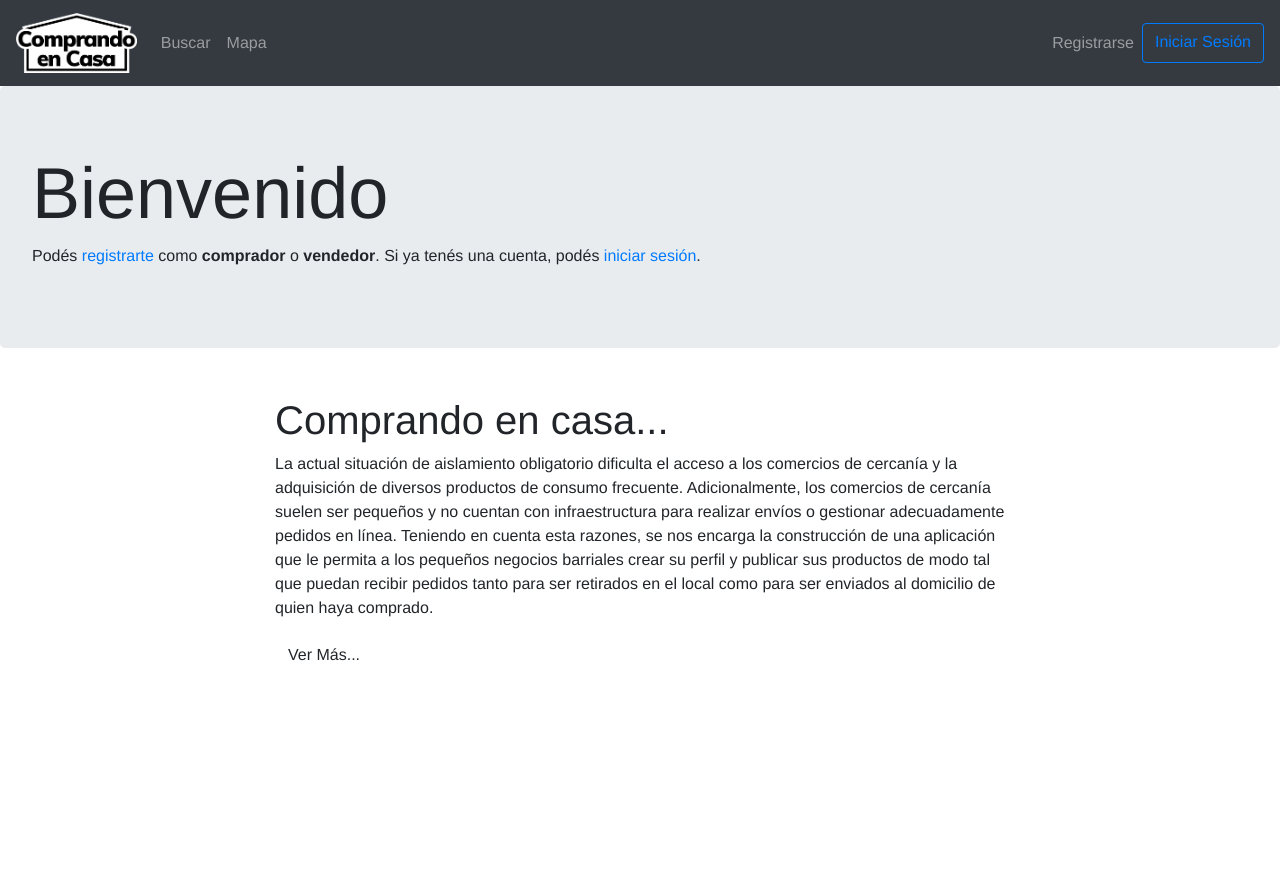
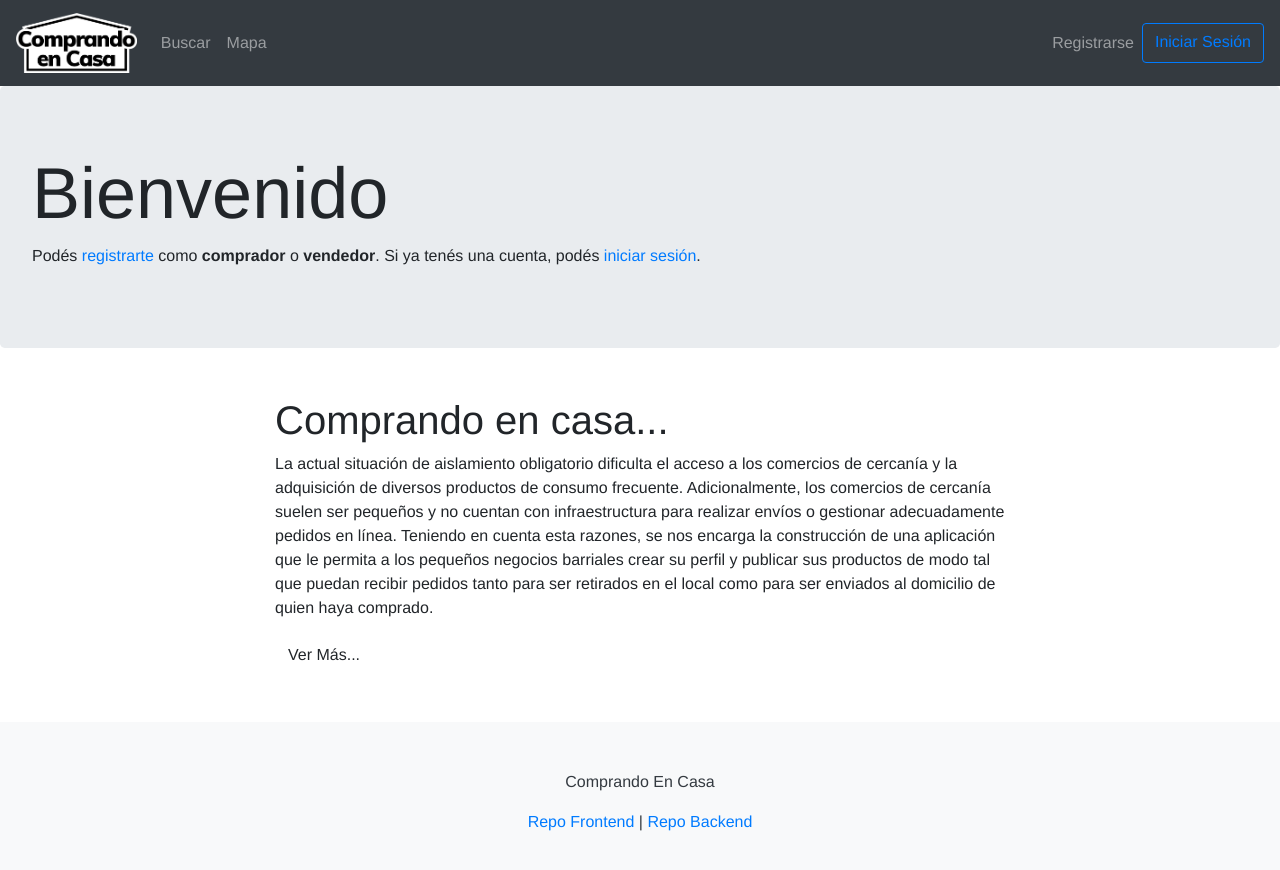
Before and after one commit to dapp-grupob-2020-c1/frontend, a Vue app: page / in a window 1280 px wide. Shown: the top 870 px of the page. Before the commit the page ends 800 px from the top, so only its background shows below. Built offline with nearby package versions, Linux system fonts and the light colour scheme; no server answers.

Commit message:
adds footer

```diff
--- a/src/App.vue
+++ b/src/App.vue
@@ -2,6 +2,18 @@
   <div id="app">
     <Navbar></Navbar>
     <router-view />
+    <div class="bg-light text-dark py-5 mt-5 text-center">
+      <p>Comprando En Casa</p>
+      <p>
+        <a href="https://github.com/dapp-grupob-2020-c1/frontend"
+          >Repo Frontend</a
+        >
+        |
+        <a href="https://github.com/dapp-grupob-2020-c1/backend"
+          >Repo Backend</a
+        >
+      </p>
+    </div>
   </div>
 </template>
 
```
